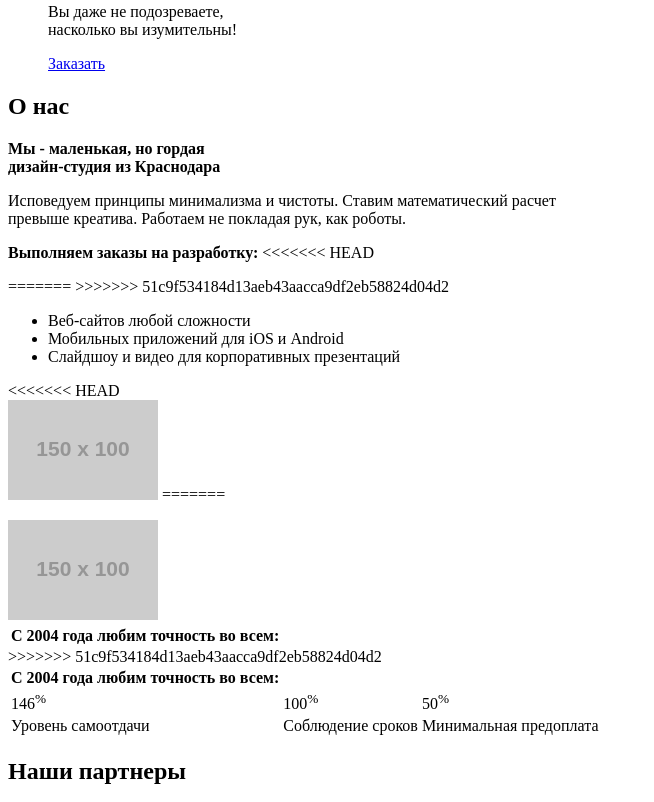
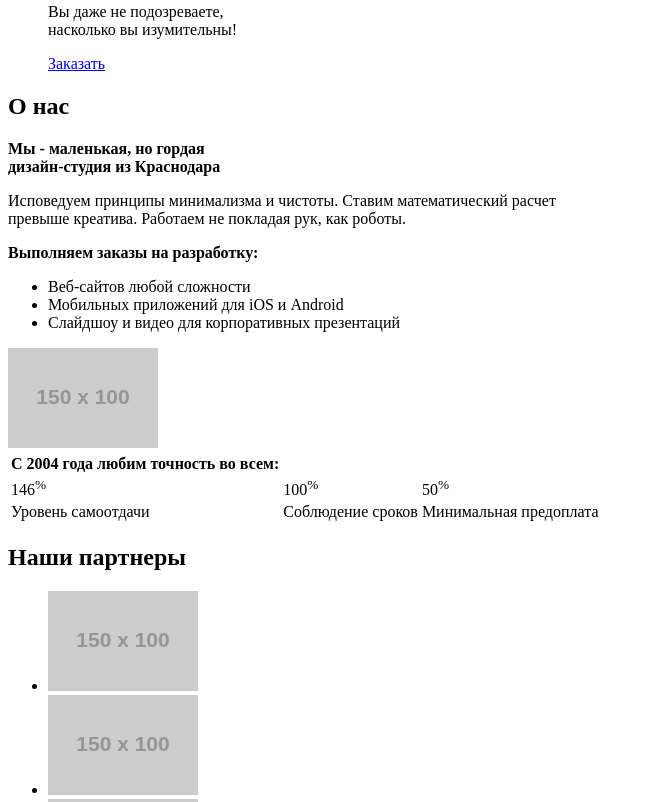
Before and after one commit to smolenchik92/225206-nerds-25, a plain HTML site: page index.html in a window 1280 px wide. Shown: the part 988-1790 px from the top of the page, without its empty margins (0-654 px from the left). Drawn offline with Linux system fonts and the light colour scheme; placeholder pictures from the web are drawn by us.

Commit message:
minor amendments

```diff
--- a/index.html
+++ b/index.html
@@ -7,11 +7,7 @@
   <body>
     <header class="main-header">
       <a class="main-header-logo">
-<<<<<<< HEAD
         <img src="http://placehold.it/150x100" alt="Дизайн-студия Нёрдс">
-=======
-        <img src="http://placehold.it/150x100">
->>>>>>> 51c9f534184d13aeb43aacca9df2eb58824d04d2
       </a>
       <nav class="main-navigation">
         <ul class="site-navigation">
@@ -71,16 +67,12 @@
           </p>
           <p>
             <b>Выполняем заказы на разработку:</b>
-<<<<<<< HEAD
           </p>
-=======
->>>>>>> 51c9f534184d13aeb43aacca9df2eb58824d04d2
             <ul>
               <li>Веб-сайтов любой сложности</li>
               <li>Мобильных приложений для iOS и Android</li>
               <li>Слайдшоу и видео для корпоративных презентаций</li>
             </ul>
-<<<<<<< HEAD
         </div>
         <div>
           <img src="http://placehold.it/150x100" alt="Дизайн-студия Нёрдс">
@@ -88,16 +80,6 @@
             <tr>
               <th><b>С 2004 года любим точность во всем:</b></th>
             </tr>
-=======
-          </p>
-        </div>
-        <div>
-          <img src="http://placehold.it/150x100">
-          <table>
-            <th>
-              <b>С 2004 года любим точность во всем:</b>
-            </th>
->>>>>>> 51c9f534184d13aeb43aacca9df2eb58824d04d2
             <tr>
               <td>146<sup>%</sup></td>
               <td>100<sup>%</sup></td>
```
